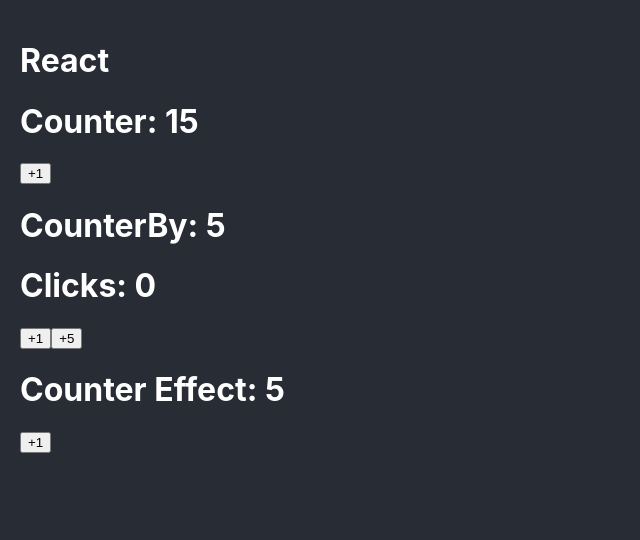
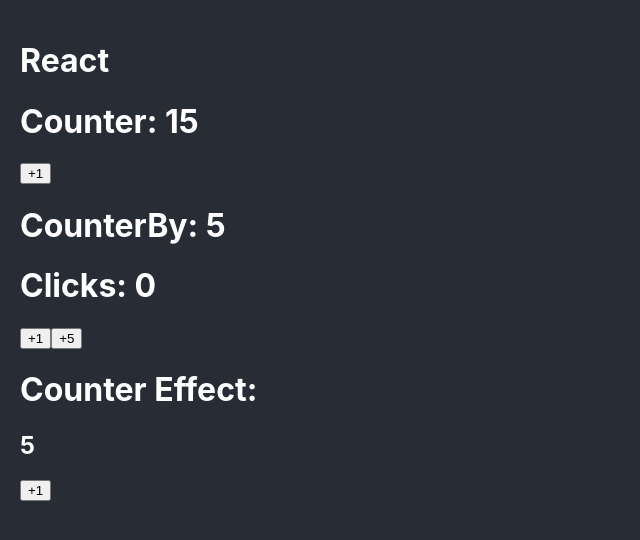
Before and after one commit to PeterGabrielVE/01-bases, a React (Create React App) app: page / in a window 1280 px wide. Shown: the top 540 px of the page, without its empty margins (0-640 px from the left). Built offline with nearby package versions, Linux system fonts and the light colour scheme.

Commit message:
useRef y TimeLines

```diff
--- a/package.json
+++ b/package.json
@@ -10,6 +10,7 @@
     "@types/node": "^16.18.36",
     "@types/react": "^18.2.13",
     "@types/react-dom": "^18.2.6",
+    "gsap": "^3.12.1",
     "react": "^18.2.0",
     "react-dom": "^18.2.0",
     "react-scripts": "5.0.1",
--- a/src/bases/CounterEffect.tsx
+++ b/src/bases/CounterEffect.tsx
@@ -1,10 +1,12 @@
-import { useEffect, useState } from "react";
+import { useEffect,useRef, useState } from "react";
+import { gsap } from 'gsap';
 
 const MAXIMUN_COUNT = 10;
 
 export const CounterEffect = () => {
 
   const [ counter, setCounter ] = useState(5);
+  const counterElement = useRef<HTMLHeadingElement>(null);
 
   const handleClick = () =>{
     setCounter( prev => Math.min(prev + 1, MAXIMUN_COUNT) )
@@ -12,13 +14,20 @@
 
   useEffect(() => {
     if( counter < 10 ) return;
+
     console.log('%cSe llego al valor maximo','color:red;background-color:black;')
+
+    const tl = gsap.timeline();
+
+    tl.to( counterElement.current, { y: -10, duration: 0.2, ease: 'ease.out' })
+      .to( counterElement.current, { y: 0, duration:1, ease: 'bounce.out' })
   }, [counter])
 
 
   return (
     <>
-      <h1>Counter Effect: { counter }</h1>
+      <h1>Counter Effect:</h1>
+      <h2 ref={ counterElement }>{ counter }</h2>
       <button onClick={ handleClick }>
         +1
       </button>
```
Also changed, not shown: 1 other file (tests, documents, lock files or other folders).
